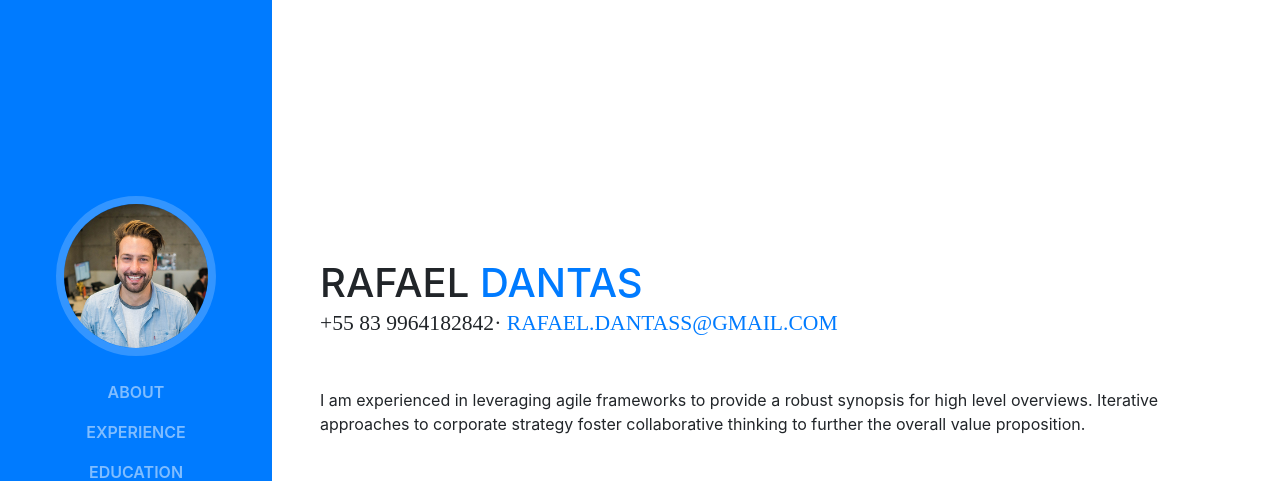
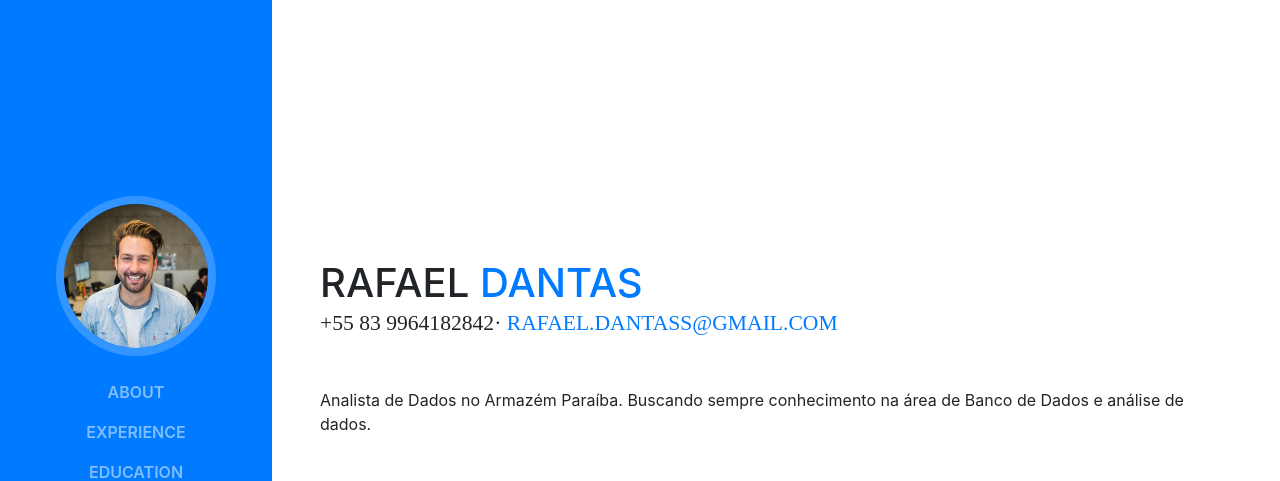
Before and after one commit to rafaeldantass-zz/rdantasss.github.io, a website with bundled scripts: page index.html in a window 1280 px wide. Shown: the top 481 px of the page. Built offline with nearby package versions, Linux system fonts and the light colour scheme; a web font is replaced by a local one.

Commit message:
Update index.html
Adição de texto de resumo

```diff
--- a/index.html
+++ b/index.html
@@ -71,7 +71,7 @@
           <div class="subheading mb-5">+55 83 9964182842·
             <a href="mailto:name@email.com">rafael.dantass@gmail.com</a>
           </div>
-          <p class="mb-5">I am experienced in leveraging agile frameworks to provide a robust synopsis for high level overviews. Iterative approaches to corporate strategy foster collaborative thinking to further the overall value proposition.</p>
+          <p class="mb-5">Analista de Dados no Armazém Paraíba. Buscando sempre conhecimento na área de Banco de Dados e análise de dados.</p>
           <ul class="list-inline list-social-icons mb-0">
             <li class="list-inline-item">
               <a href="#">
```
